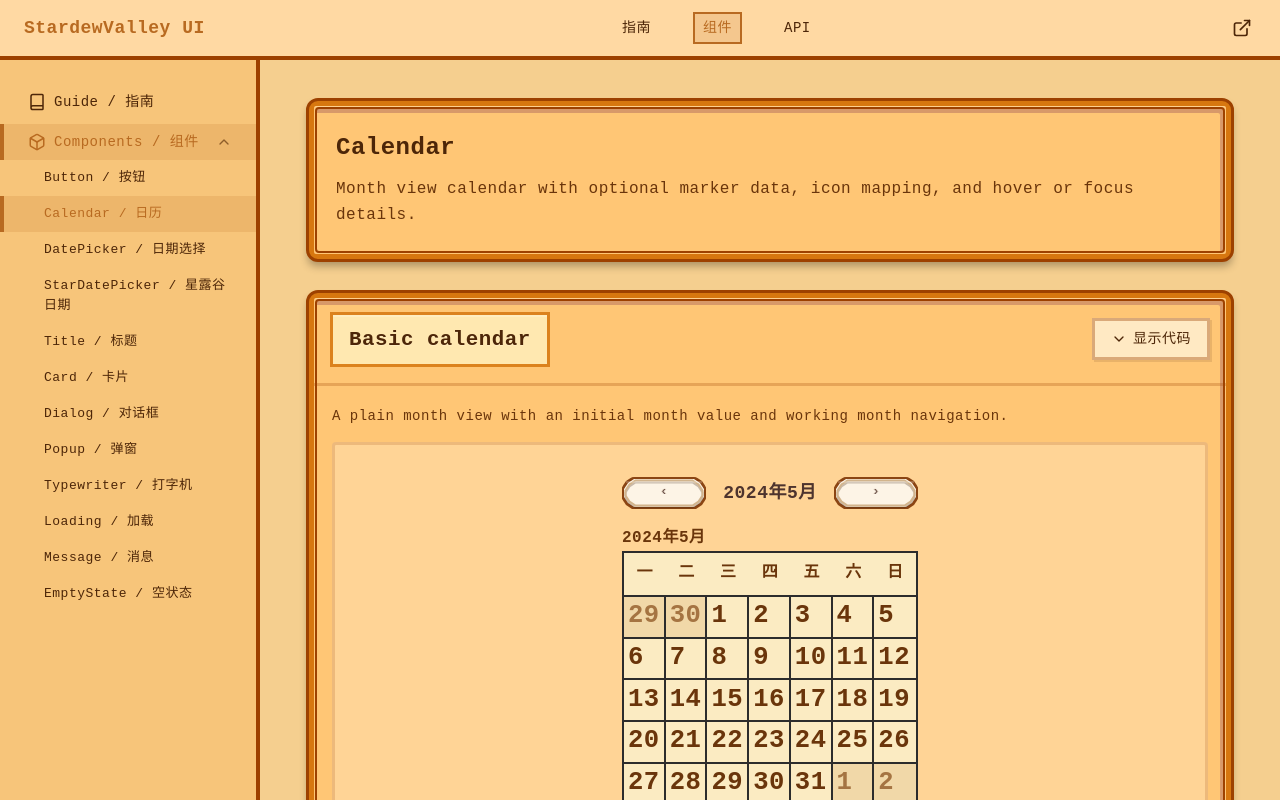
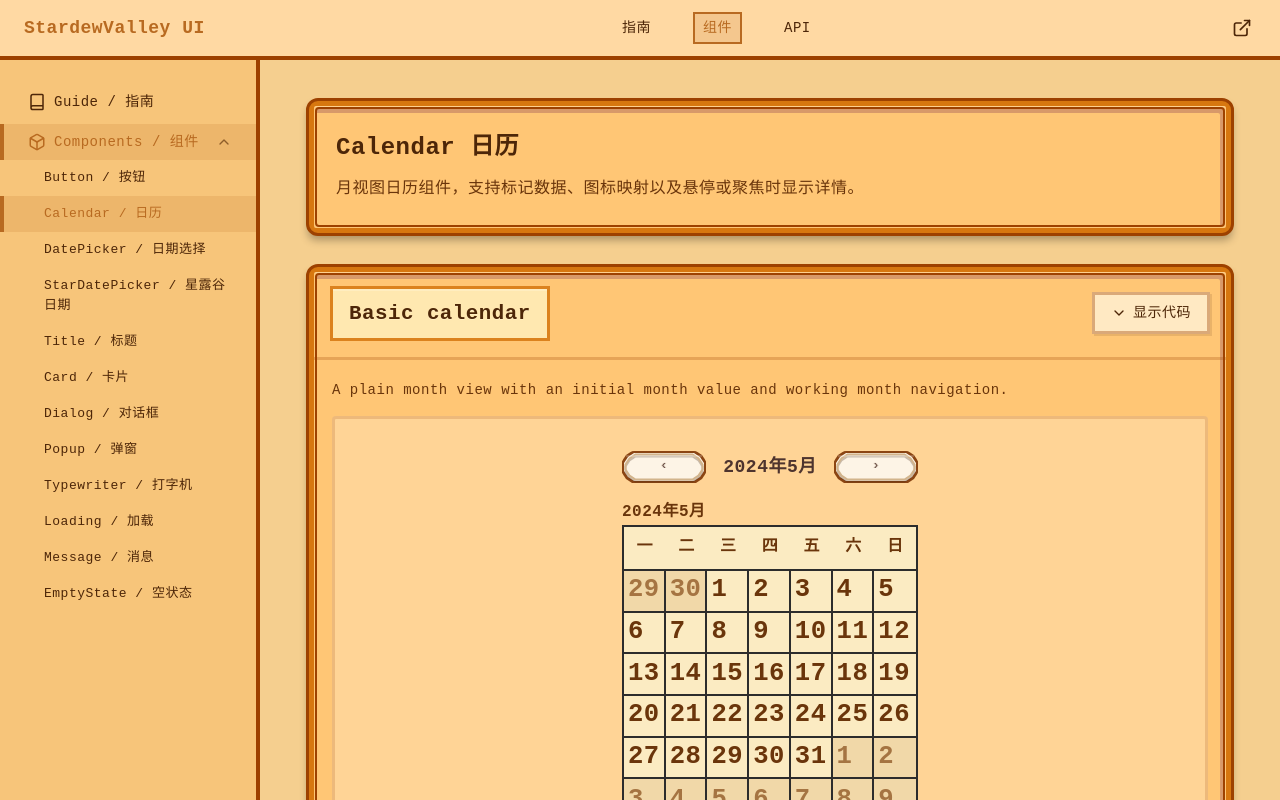
Before and after one commit to a985987819/stardewUi, a React (Vite) app: page /stardewUi/components/calendar in a window 1280 px wide. Shown: the top 800 px of the page. Built offline with nearby package versions, Linux system fonts and the light colour scheme; a web font is replaced by a local one.

Commit message:
fix: 修复 图片无法正常显示

```diff
--- a/src/pages/CalendarDemo.tsx
+++ b/src/pages/CalendarDemo.tsx
@@ -131,8 +131,8 @@ const iconMap = {
 function StarCalendarDemoPage() {
   return (
     <StarComponentPage
-      title="Calendar"
-      description="Month view calendar with optional marker data, icon mapping, and hover or focus details."
+      title="Calendar 日历"
+      description="月视图日历组件，支持标记数据、图标映射以及悬停或聚焦时显示详情。"
       toc={tocItems}
     >
       <StarComponentDemo
--- a/src/pages/DatePickerDemo.tsx
+++ b/src/pages/DatePickerDemo.tsx
@@ -84,8 +84,8 @@ function StarDatePickerDemoPage() {
 
   return (
     <StarComponentPage
-      title="DatePicker"
-      description="Date picker for single-day and range selection, returning normalized day timestamps."
+      title="DatePicker 日期选择"
+      description="支持单日选择和日期范围选择的日期选择器，返回标准化的时间戳。"
       toc={tocItems}
     >
       <StarComponentDemo
```
